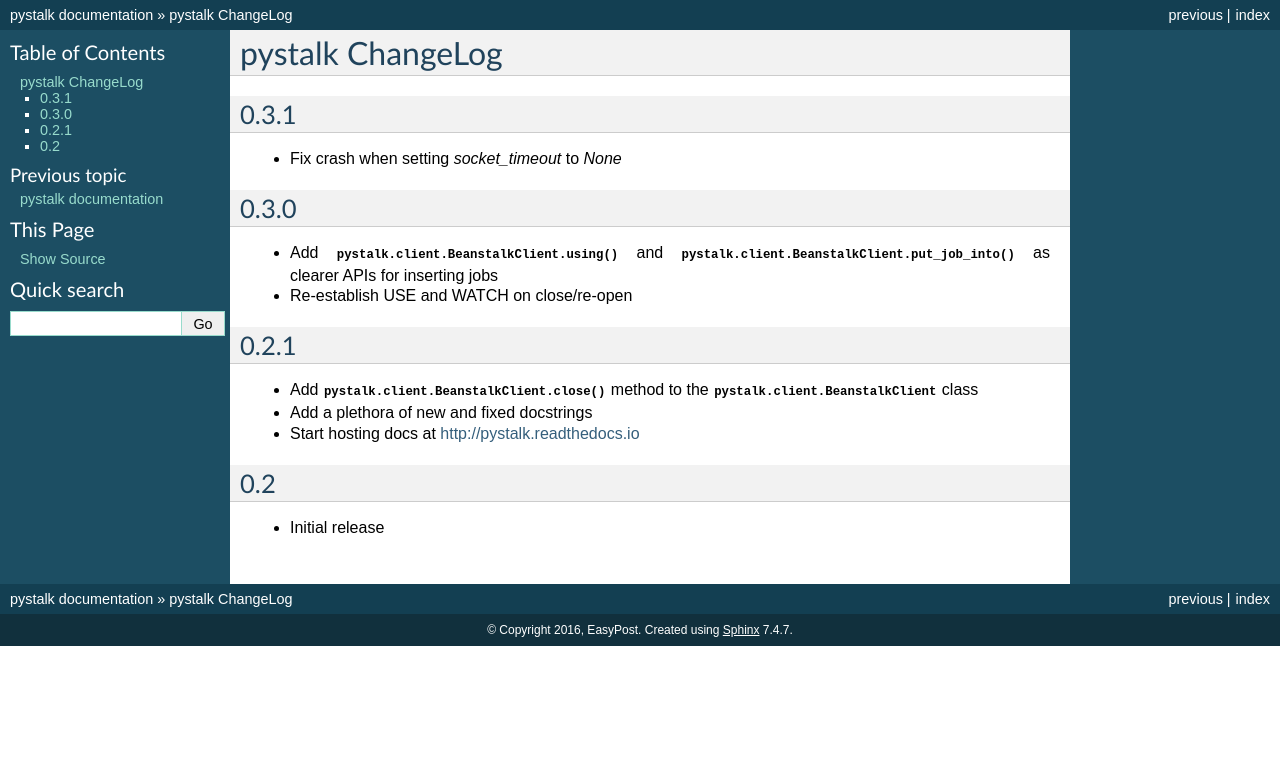
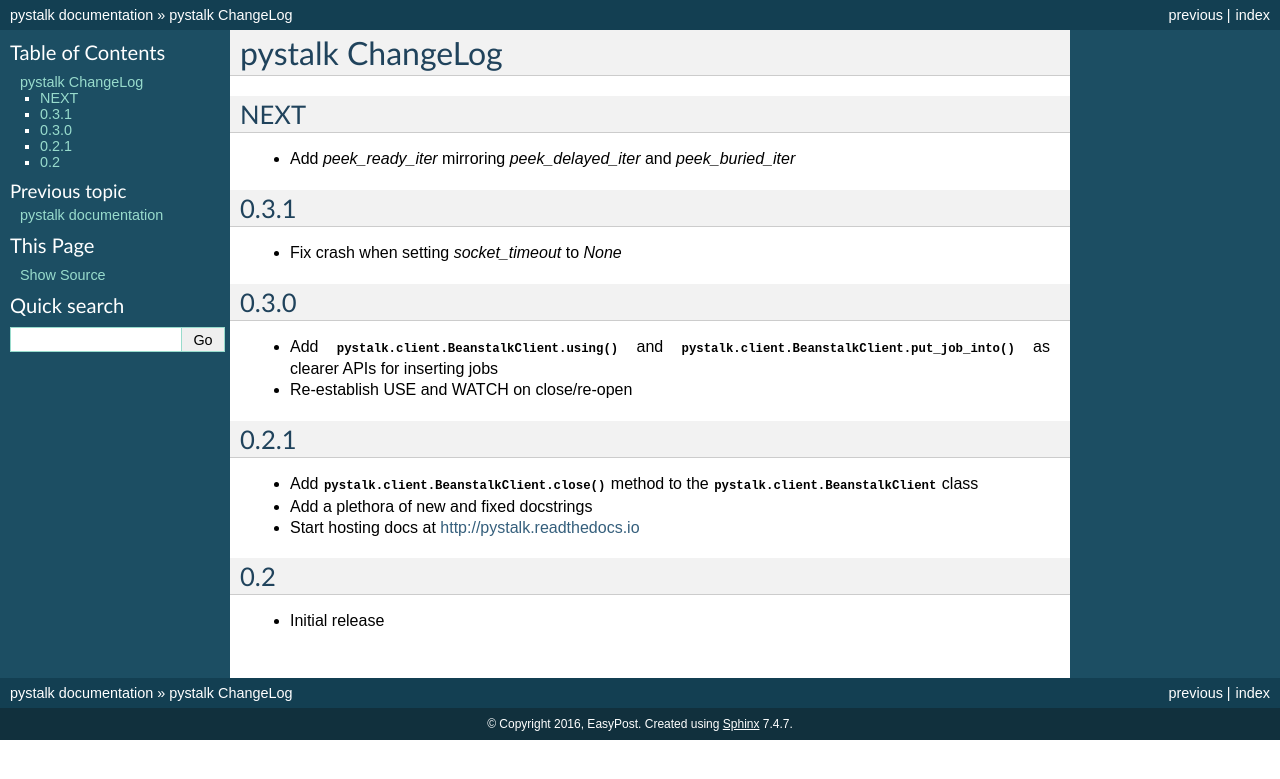
Before and after one commit to EasyPost/pystalk, a Sphinx documentation site: the page built from docs/source/CHANGES.rst, in a window 1280 px wide. Shown: the top 779 px of the page. Built offline with Sphinx 7.4.7, drawn with Linux system fonts in a browser that asks for light colours.

Commit message:
add to CHANGES.rst

```diff
--- a/docs/source/CHANGES.rst
+++ b/docs/source/CHANGES.rst
@@ -1,6 +1,11 @@
 #################
 pystalk ChangeLog
 #################
+
+=====
+NEXT
+=====
+* Add `peek_ready_iter` mirroring `peek_delayed_iter` and `peek_buried_iter`
 
 ======
 0.3.1
```
